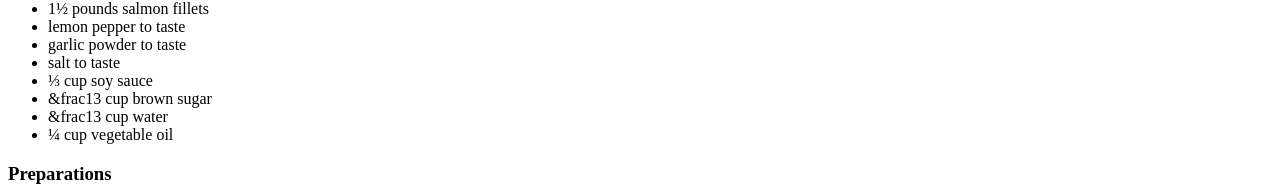
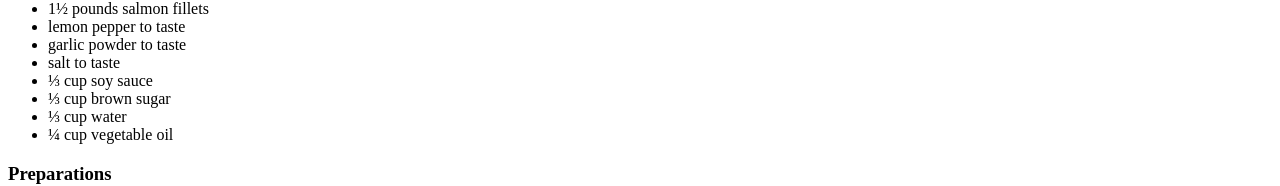
Before and after one commit to olintolopez/odin-recipes, a plain HTML site: page recipes/grilledSalmon.html in a window 1280 px wide. Shown: the part 461-647 px from the top of the page. Drawn offline with Linux system fonts and the light colour scheme.

Commit message:
Update grilledSamon, changin fractions format

```diff
--- a/recipes/grilledSalmon.html
+++ b/recipes/grilledSalmon.html
@@ -21,8 +21,8 @@
         <li>garlic powder to taste</li>
         <li>salt to taste</li>
         <li>&#8531 cup soy sauce</li>
-        <li>&frac13 cup brown sugar</li>
-        <li>&frac13 cup water</li>
+        <li>&#8531 cup brown sugar</li>
+        <li>&#8531 cup water</li>
         <li>&frac14 cup vegetable oil</li>
       </ul>
 
```
